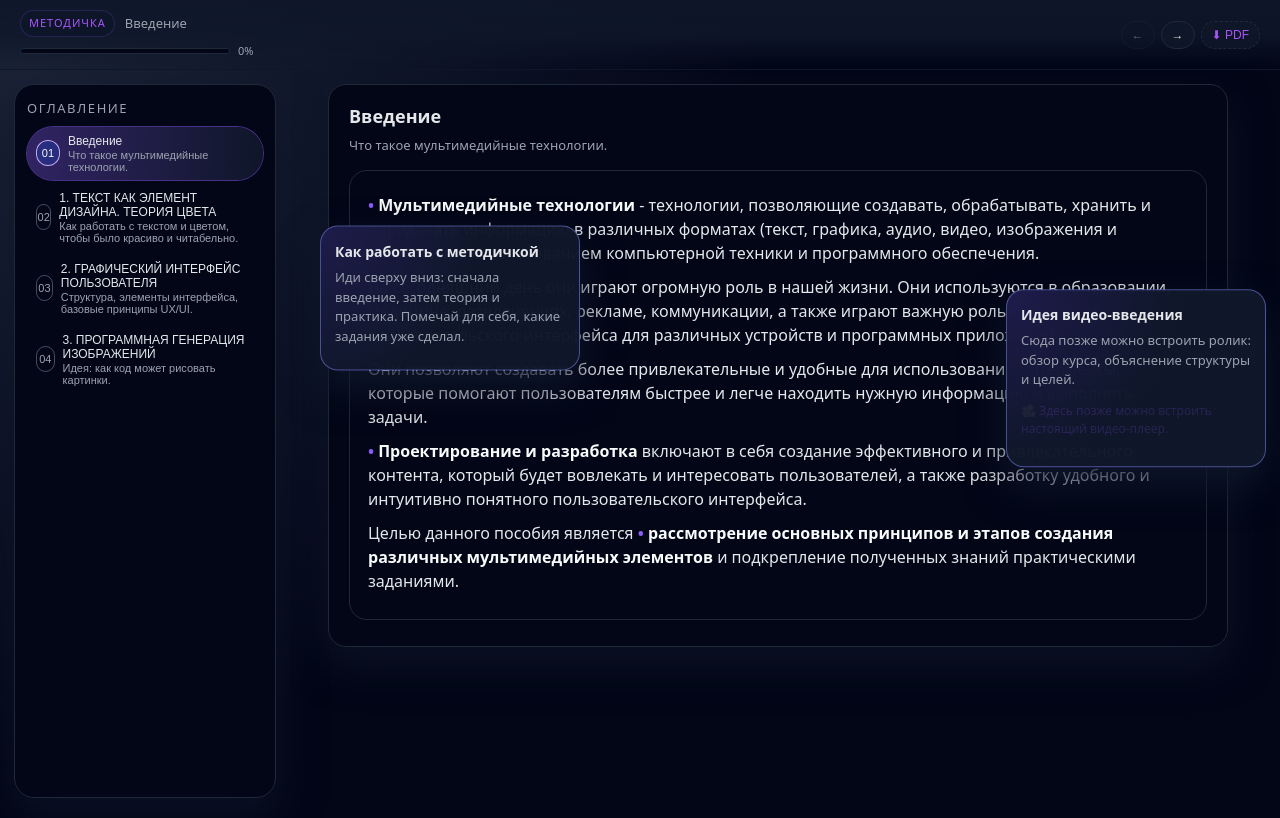
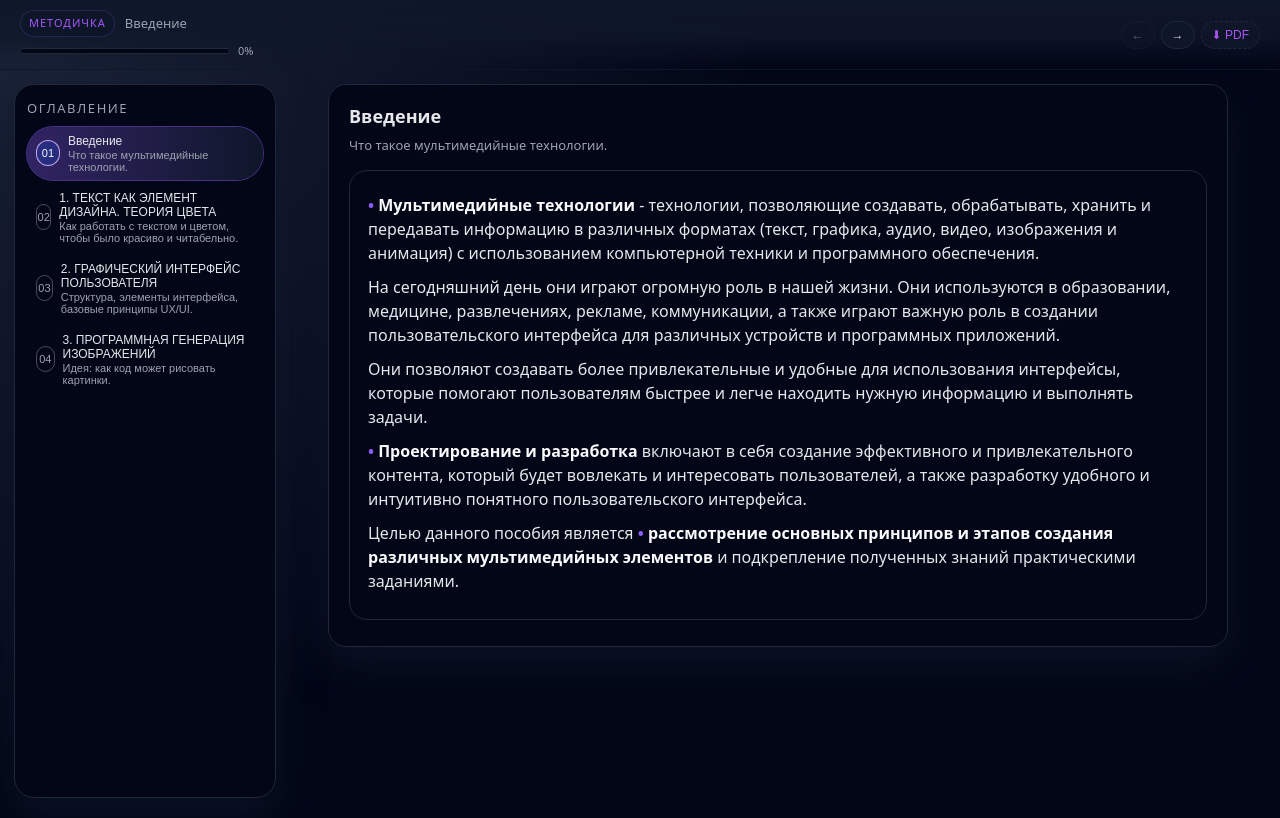
Before and after one commit to Nuwyint/metodichka-site, a React (Vite) app: page / in a window 1280 px wide. Built offline with nearby package versions, Linux system fonts and the light colour scheme.

Commit message:
fix: проигрование анимации в  index.css

```diff
--- a/src/index.css
+++ b/src/index.css
@@ -486,8 +486,7 @@ body {
   z-index: 15;
   opacity: 0;
   pointer-events: none;
-  transform: translateY(-40%); /* чуть выше своей позиции */
-  transition: opacity 1s ease-out, transform 1s ease-out;
+  transform: translateY(-40%); /* стартовая позиция чуть выше */
   /* top задаём из React через style={{ top }} */
 }
 
@@ -501,10 +500,22 @@ body {
   right: 14px;
 }
 
+/* Когда включаем visible — запускается анимация появления */
 .interactive-panel--visible {
-  opacity: 1;
   pointer-events: auto;
-  transform: translateY(-50%); /* плавный слайд чутка вниз */
+  animation: panel-fade-in 0.45s ease-out forwards;
+}
+
+/* КАДРЫ АНИМАЦИИ */
+@keyframes panel-fade-in {
+  from {
+    opacity: 0;
+    transform: translateY(-30%);
+  }
+  to {
+    opacity: 1;
+    transform: translateY(-50%);
+  }
 }
 
 
```
